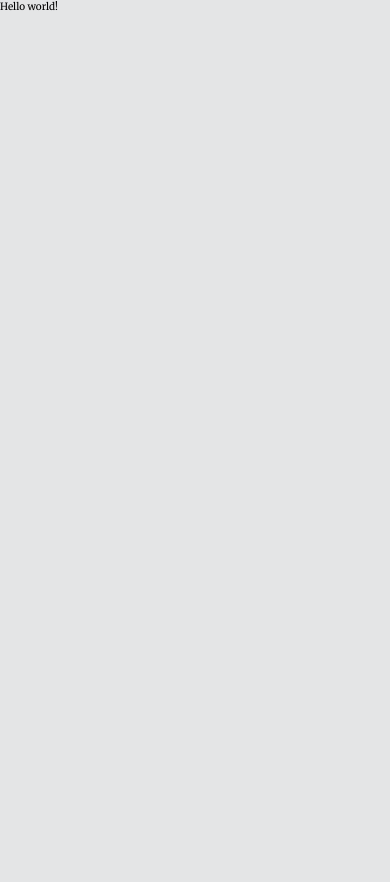
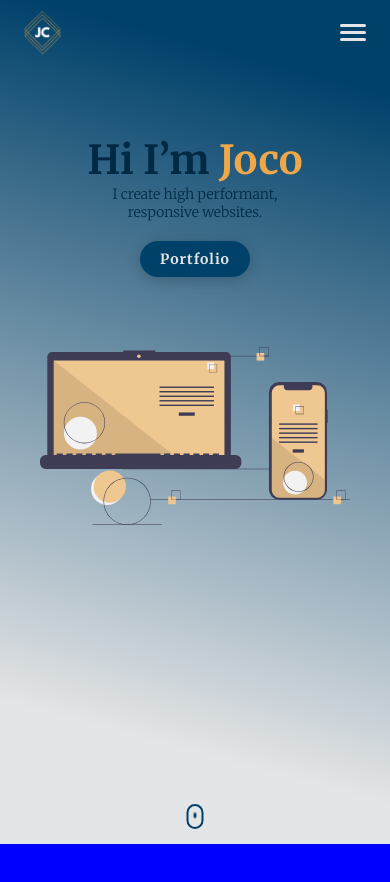
Before and after one commit to jocovass/web, a Gatsby site: page / in a window 390 px wide. Before the commit the page ends 844 px from the top, so only its background shows below. Built offline with nearby package versions, Linux system fonts and the light colour scheme; Gatsby itself is replaced by a stand-in of ours.

Commit message:
Development (#3)
* Setting the Theme and initial GlobalStyles

* Implementing the Home section. (#2)

Add Header Component, and the fade in functionality

Implementing the Logo component.

Adding the Hamburger Component

Adding Hero section.

Implementing the ScrollIndicator

Implementing the Navigation

```diff
--- a/package.json
+++ b/package.json
@@ -20,6 +20,8 @@
     "@fortawesome/free-solid-svg-icons": "^5.14.0",
     "@fortawesome/react-fontawesome": "^0.1.11",
     "babel-plugin-styled-components": "^1.11.1",
+    "eslint-config-prettier": "^6.11.0",
+    "framer-motion": "^2.3.0",
     "gatsby": "^2.24.26",
     "gatsby-image": "^2.4.14",
     "gatsby-plugin-google-analytics": "^2.3.13",
@@ -40,6 +42,7 @@
     "react-dom": "^16.12.0",
     "react-helmet": "^6.1.0",
     "react-scroll": "^1.8.0",
+    "react-transition-group": "^4.4.1",
     "styled-components": "^5.1.1"
   },
   "devDependencies": {
--- a/src/components/Layout/Layout.js
+++ b/src/components/Layout/Layout.js
@@ -1,22 +1,23 @@
-import React from 'react';
-import { ThemeProvider } from 'styled-components';
-import PropTypes from 'prop-types';
-import GlobalStyles from '../Styles/GlobalStyles';
-import theme from '../Styles/theme';
 
-function Layout ({children}) {
+import React from 'react'
+import { ThemeProvider } from 'styled-components'
+import PropTypes from 'prop-types'
+import GlobalStyles from '../Styles/GlobalStyles'
+import theme from '../Styles/theme'
+
+function Layout({ children }) {
   return (
-        <div>
+    <>
       <ThemeProvider theme={theme}>
         <GlobalStyles />
         {children}
       </ThemeProvider>
-        </div>
-    );
-};
+    </>
+  )
+}
 
 Layout.propTypes = {
   children: PropTypes.node.isRequired,
-};
+}
 
-export default Layout;
+export default Layout
--- /dev/null
+++ b/src/components/Sections/Home.js
@@ -0,0 +1,69 @@
+import React, { useState, useRef, useEffect } from 'react'
+import styled from 'styled-components'
+import Header from '../elements/Header'
+import { Container } from '../elements/elements'
+import HeroImg from '../elements/HeroImg'
+import HeroText from '../elements/HeroText'
+import ScrollIndicator from '../elements/ScorllIndicator'
+
+const HomeStyle = styled.section`
+  height: 100vh;
+  min-height: 600px;
+  background-image: linear-gradient(
+    -165deg,
+    var(--clr-primary-light) 10%,
+    var(--clr-secondary) 85%
+  );
+  position: relative;
+  .content {
+    display: flex;
+    flex-direction: column;
+    align-items: center;
+  }
+`
+
+function Home() {
+  const homeRef = useRef()
+  const headerStyles = useObserver(homeRef)
+
+  return (
+    <HomeStyle ref={homeRef}>
+      <Header headerStyles={headerStyles} />
+      <Container>
+        <div className="content">
+          <HeroText />
+          <HeroImg />
+        </div>
+        <ScrollIndicator />
+      </Container>
+    </HomeStyle>
+  )
+}
+
+// when the scrollY position reaches the and of the Home section we wan't the header to be positioned fixed, so we animete to the view
+function useObserver(ref) {
+  const [headerStyles, setHeaderStyles] = useState('')
+  useEffect(() => {
+    let options = {
+      rootMargin: '-170px',
+    }
+    // IntersectionObserver to watch the Home section if it is Intersecting with the viewport and we act accordingly
+    let observer = new IntersectionObserver(function (entries, observer) {
+      entries.forEach(entry => {
+        if (!entry.isIntersecting) {
+          setHeaderStyles('fixed')
+          setTimeout(() => {
+            setHeaderStyles('fixed fadein')
+          }, 50)
+        } else {
+          setHeaderStyles('')
+        }
+      })
+    }, options)
+    observer.observe(ref.current)
+    return () => observer.unobserve(ref.current)
+  }, [])
+  return headerStyles
+}
+
+export default Home
--- a/src/components/Styles/GlobalStyles.js
+++ b/src/components/Styles/GlobalStyles.js
@@ -8,11 +8,11 @@ const GlobalStyles = createGlobalStyle`
     }
 
     html {
-        --clr-primary: ${({theme}) => theme.colors.primary};
-        --clr-primary-light: ${({theme}) => theme.colors.primaryLight};
-        --clr-secondary: ${({theme}) => theme.colors.secondary};
-        --clr-secondary-light: ${({theme}) => theme.colors.secondaryLight};
-        --clr-accent: ${({theme}) => theme.colors.accent};
+        --clr-primary: ${({ theme }) => theme.colors.primary};
+        --clr-primary-light: ${({ theme }) => theme.colors.primaryLight};
+        --clr-secondary: ${({ theme }) => theme.colors.secondary};
+        --clr-secondary-light: ${({ theme }) => theme.colors.secondaryLight};
+        --clr-accent: ${({ theme }) => theme.colors.accent};
         font-size: 62.5%;
     }
 
@@ -20,10 +20,12 @@ const GlobalStyles = createGlobalStyle`
         font-family: 'Merriweather', sans-serif;
         box-sizing: border-box;
         background-color: var(--clr-secondary);
+        color: var(--clr-primary);
     }
 
     button {
         font-family: 'Merriweather', sans-serif;
+        color: var(--clr-primary);
         background: none;
         border: none;
         outline: none;
@@ -33,6 +35,6 @@ const GlobalStyles = createGlobalStyle`
     a {
         text-decoration: none;
     }
-`;
+`
 
-export default GlobalStyles;
+export default GlobalStyles
--- /dev/null
+++ b/src/components/elements/HamburgerButton.js
@@ -0,0 +1,74 @@
+import React from 'react'
+import PropTypes from 'prop-types'
+import styled from 'styled-components'
+
+const HamburgerContainer = styled.div`
+  cursor: pointer;
+  width: 3.5rem;
+  height: 3.5rem;
+  display: flex;
+  justify-content: center;
+  align-items: center;
+  z-index: 10;
+
+  span {
+    display: block;
+    height: 3px;
+    width: 2.6rem;
+    border-radius: 5px;
+    position: relative;
+    background-color: ${({ menuOpen }) =>
+      menuOpen ? 'transparent' : 'var(--clr-secondary)'};
+    transform: ${({ menuOpen }) =>
+      menuOpen ? 'translateX(-20px)' : 'translateX(0px)'};
+    pointer-events: ${({ menuOpen }) => (menuOpen ? 'none' : 'auto')};
+    transition: all 0.3s ease-in-out;
+
+    &::before,
+    &::after {
+      content: '';
+      display: block;
+      position: absolute;
+      top: 0;
+      left: 0;
+      width: 100%;
+      height: 100%;
+      background-color: var(--clr-secondary);
+      border-radius: 5px;
+      transition: transform 0.3s ease-in-out;
+    }
+
+    &::before {
+      transform: ${({ menuOpen }) =>
+        menuOpen
+          ? 'translate(20px, 0px) rotate(45deg)'
+          : 'translate(0px, -7px) rotate(0deg)'};
+    }
+
+    &::after {
+      transform: ${({ menuOpen }) =>
+        menuOpen
+          ? 'translate(20px, 0px) rotate(-45deg)'
+          : 'translate(0px, 7px) rotate(0deg)'};
+    }
+  }
+`
+
+function HamburgerButton({ menuOpen, clickHandler }) {
+  return (
+    <HamburgerContainer
+      menuOpen={menuOpen}
+      onClick={clickHandler}
+      aria-label="Open the menu"
+    >
+      <span aria-hidden="true" className="bar"></span>
+    </HamburgerContainer>
+  )
+}
+
+HamburgerButton.propTypes = {
+  menuOprn: PropTypes.bool,
+  clickHandler: PropTypes.func,
+}
+
+export default HamburgerButton
--- /dev/null
+++ b/src/components/elements/Header.js
@@ -0,0 +1,84 @@
+import React, { useState } from 'react'
+import PropTypes from 'prop-types'
+import { CSSTransition } from 'react-transition-group'
+import styled from 'styled-components'
+import { Container, FlexWrapp } from './elements'
+import Logo from './Logo'
+import HamburgerButton from './HamburgerButton'
+import MobileMenu from './MobileMenu'
+import Nav from './Nav'
+
+const HeaderStyle = styled.header`
+  padding: 1rem 0;
+  &.fixed {
+    position: fixed;
+    top: 0px;
+    left: 0px;
+    right: 0px;
+    z-index: 5;
+    transform: translateY(-200px);
+    opacity: 0;
+  }
+  &.fadein {
+    background-color: var(--clr-primary-light);
+    box-shadow: 5px 5px 15px rgba(0, 0, 0, 0.3);
+    transform: translateY(0px);
+    opacity: 1;
+    transition: transform 0.3s ease-in-out, opacity 0.7s ease-in-out;
+  }
+
+  .slide-enter {
+    transform: translateX(100%);
+    opacity: 0;
+  }
+  .slide-enter-active {
+    transform: translateX(0);
+    opacity: 1;
+    transition: all 200ms linear;
+  }
+  .slide-exit {
+    transform: translateX(0);
+    opacity: 1;
+  }
+  .slide-exit-active {
+    transform: translateX(100%);
+    opacity: 0;
+    transition: all 200ms linear;
+  }
+`
+
+function Header({ headerStyles }) {
+  // state and handler for Mobile Navigation
+  const [menuOpen, setMenuOpen] = useState(false)
+  const clickHandler = e => {
+    e.preventDefault()
+    setMenuOpen(prevState => !prevState)
+  }
+
+  return (
+    <HeaderStyle className={headerStyles}>
+      <Container>
+        <FlexWrapp>
+          <Logo />
+          <HamburgerButton menuOpen={menuOpen} clickHandler={clickHandler} />
+          <CSSTransition
+            in={menuOpen}
+            timeout={200}
+            classNames="slide"
+            unmountOnExit={true}
+          >
+            <MobileMenu>
+              <Nav clickHandler={clickHandler} />
+            </MobileMenu>
+          </CSSTransition>
+        </FlexWrapp>
+      </Container>
+    </HeaderStyle>
+  )
+}
+
+Header.propTypes = {
+  headerStyles: PropTypes.string,
+}
+
+export default Header
--- /dev/null
+++ b/src/components/elements/HeroImg.js
@@ -0,0 +1,22 @@
+import React from 'react'
+import styled from 'styled-components'
+import hero from '../../images/hero2.svg'
+
+const HeroImgStyle = styled.div`
+  width: 31rem;
+  margin-top: 7rem;
+  .hero-img {
+    width: 100%;
+    height: auto;
+  }
+`
+
+function HeroImg() {
+  return (
+    <HeroImgStyle>
+      <img className="hero-img" src={hero} alt="" />
+    </HeroImgStyle>
+  )
+}
+
+export default HeroImg
--- /dev/null
+++ b/src/components/elements/HeroText.js
@@ -0,0 +1,52 @@
+import React from 'react'
+import styled from 'styled-components'
+
+const HeroTextStyle = styled.div`
+  margin-top: 7rem;
+  text-align: center;
+
+  .title {
+    font-size: 4rem;
+    margin-bottom: 2rem;
+    &--accent {
+      color: var(--clr-accent);
+    }
+    .subtitle {
+      display: block;
+      font-size: 1.4rem;
+      font-weight: 300;
+    }
+  }
+`
+
+const Button = styled.button`
+  font-size: 1.4rem;
+  font-weight: 600;
+  letter-spacing: 1px;
+  padding: 0.9rem 2rem;
+  border-radius: 50px;
+  box-shadow: 0 3px 15px rgba(0, 0, 0, 0.2);
+  background-color: var(--clr-primary-light);
+  color: var(--clr-secondary);
+  &:hover,
+  &:active {
+    background-color: var(--clr-primary);
+  }
+`
+
+function HeroText() {
+  return (
+    <HeroTextStyle>
+      <h1 className="title">
+        Hi I&rsquo;m <span className="title--accent">Joco</span>
+        <span className="subtitle">
+          I create high performant,
+          <br /> responsive websites.
+        </span>
+      </h1>
+      <Button>Portfolio</Button>
+    </HeroTextStyle>
+  )
+}
+
+export default HeroText
--- /dev/null
+++ b/src/components/elements/Logo.js
@@ -0,0 +1,24 @@
+import React from 'react'
+import Img from 'gatsby-image'
+import { useStaticQuery, graphql } from 'gatsby'
+
+function Logo() {
+  let data = useStaticQuery(graphql`
+    query {
+      file(relativePath: { eq: "app-icon.png" }) {
+        childImageSharp {
+          fluid(maxWidth: 115, quality: 75) {
+            ...GatsbyImageSharpFluid_tracedSVG
+          }
+        }
+      }
+    }
+  `)
+  return (
+    <div style={{ width: '4.5rem' }}>
+      <Img fluid={data.file.childImageSharp.fluid} alt="Logo" />
+    </div>
+  )
+}
+
+export default React.memo(Logo)
--- /dev/null
+++ b/src/components/elements/MobileMenu.js
@@ -0,0 +1,26 @@
+import React from 'react'
+import PropTypes from 'prop-types'
+import styled from 'styled-components'
+
+const Wrapper = styled.div`
+  position: fixed;
+  top: 0;
+  left: 0;
+  width: 100%;
+  height: 100vh;
+  z-index: 9;
+  background-color: var(--clr-primary-light);
+  display: flex;
+  justify-content: center;
+  align-items: center;
+`
+
+function MobileMenu({ children }) {
+  return <Wrapper>{children}</Wrapper>
+}
+
+MobileMenu.propTypes = {
+  children: PropTypes.node.isRequired,
+}
+
+export default MobileMenu
--- /dev/null
+++ b/src/components/elements/Nav.js
@@ -0,0 +1,42 @@
+import React from 'react'
+import styled from 'styled-components'
+
+const NavStyles = styled.nav`
+  .nav__list {
+    list-style-type: none;
+  }
+  .nav__link {
+    color: var(--clr-secondary);
+    font-size: 1.6rem;
+    font-weight: 600;
+    display: inline-block;
+    padding: 0.9rem 2rem;
+    margin-bottom: 1rem;
+
+    &:hover,
+    &:active {
+      color: var(--clr-accent);
+    }
+  }
+`
+const navItems = ['Home', 'About', 'Portfolio', 'Contact']
+
+function Nav({ clickHandler }) {
+  return (
+    <NavStyles>
+      <ul className="nav__list">
+        {navItems.map(item => {
+          return (
+            <li className="nav__item" key={item}>
+              <a href="/" className="nav__link" onClick={clickHandler}>
+                {item}
+              </a>
+            </li>
+          )
+        })}
+      </ul>
+    </NavStyles>
+  )
+}
+
+export default Nav
--- /dev/null
+++ b/src/components/elements/ScorllIndicator.js
@@ -0,0 +1,48 @@
+import React from 'react'
+import styled, { keyframes } from 'styled-components'
+
+const scroll = keyframes`
+    0% {
+        transform: translateY(8px);
+        opacity: 0;
+    }
+    30% {
+        opacity: 1;
+    }
+    100% {
+        opacity: 0;
+        transform: translateY(1px);
+    }
+`
+
+const Wrapper = styled.div`
+  width: 17px;
+  height: 25px;
+  border: 2px solid var(--clr-primary-light);
+  border-radius: 50px;
+  position: absolute;
+  bottom: 15px;
+  left: 50%;
+  transform: translate(-50%);
+  display: flex;
+  justify-content: center;
+
+  .wheel {
+    display: block;
+    width: 3px;
+    height: 6px;
+    border-radius: 45%;
+    background-color: var(--clr-primary-light);
+    animation: 1.5s ${scroll} ease-in-out infinite;
+  }
+`
+
+function ScrollIndicator() {
+  return (
+    <Wrapper>
+      <span className="wheel"></span>
+    </Wrapper>
+  )
+}
+
+export default ScrollIndicator
--- /dev/null
+++ b/src/components/elements/elements.js
@@ -0,0 +1,13 @@
+import styled from 'styled-components'
+
+export const Container = styled.div`
+  width: 90%;
+  max-width: 1300px;
+  margin: 0 auto;
+`
+
+export const FlexWrapp = styled.div`
+  display: flex;
+  justify-content: space-between;
+  align-items: center;
+`
--- a/src/pages/index.js
+++ b/src/pages/index.js
@@ -1,12 +1,14 @@
 import React from 'react'
-import Layout from '../components/Layout/Layout';
+import Layout from '../components/Layout/Layout'
+import Home from '../components/Sections/Home'
 
- function Home() {
+function App() {
   return (
     <Layout>
-      Hello world!
+      <Home />
+      <div style={{ height: '1000px', background: 'blue' }}></div>
     </Layout>
   )
-};
+}
 
-export default Home;
+export default App
```
Also changed, not shown: src/components/elements/Button.js (added, +10 -0 lines), src/images/hero.svg (added), src/images/hero2.svg (added), 1 other file. Lines whose indentation alone changed are shown as unchanged.
